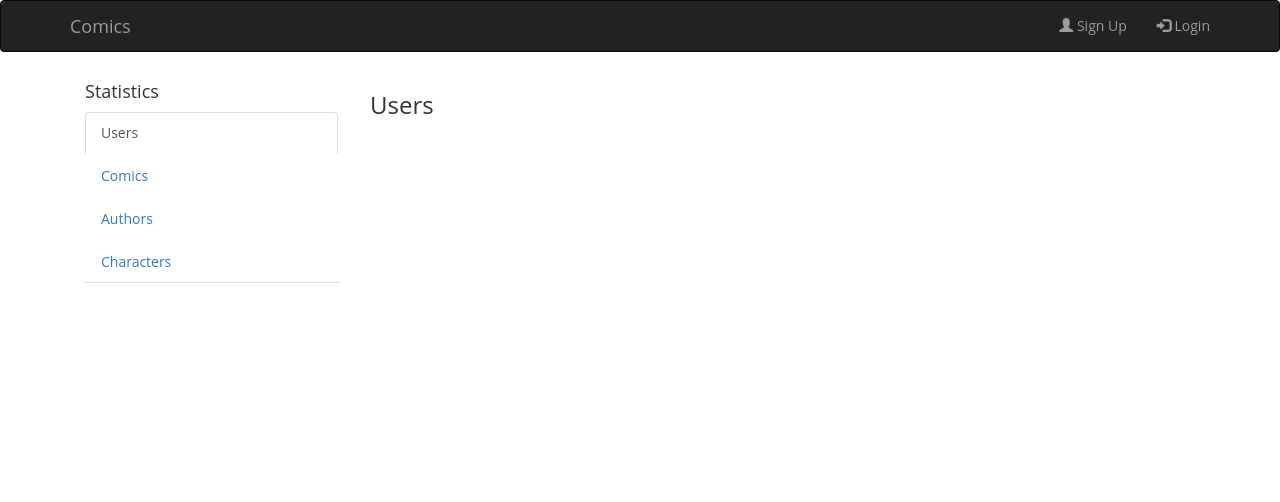
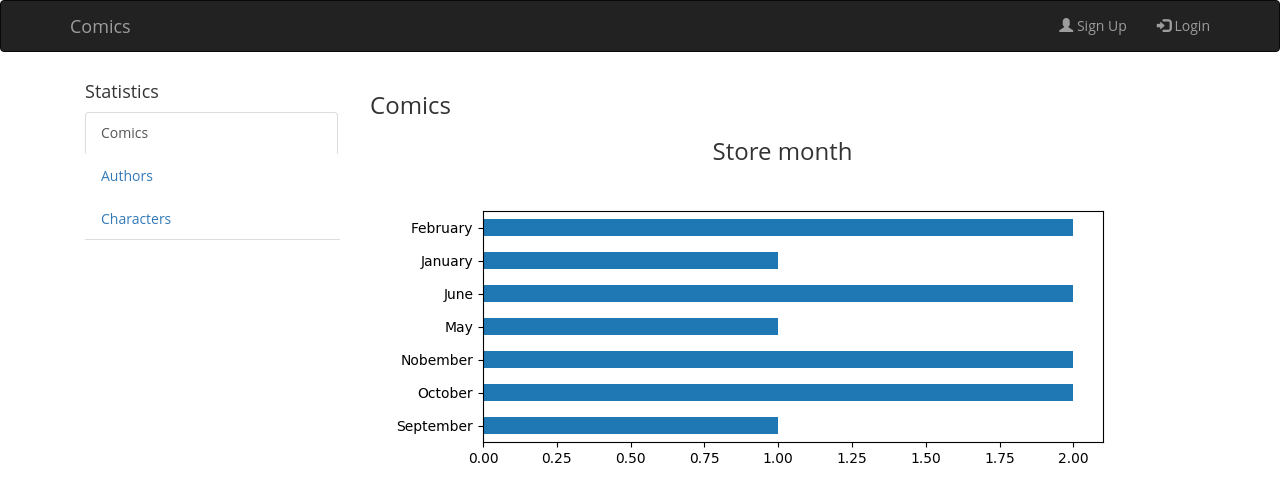
Before and after one commit to cfr5/ComicVine, a Django app: template pint/comics/templates/config/statistics.html in a window 1280 px wide. Shown: the top 502 px of the page. Run offline with Django 3.2, Linux system fonts and the light colour scheme; the template is opened without the code that fills it, so the values that code supplies are empty; some libraries are stand-ins or nearby versions.

Commit message:
limpieza de codigo y base de datos

```diff
--- a/pint/comics/templates/config/statistics.html
+++ b/pint/comics/templates/config/statistics.html
@@ -10,23 +10,14 @@
     	<div class="col-sm-3 sidenav">
 	<h4>Statistics</h4>
 	<ul class="nav nav-tabs nav-stacked">
-		<li class="active"><a data-toggle="tab" href="#user">Users</a></li>
-		<li><a data-toggle="tab" href="#com">Comics</a></li>
+		<li class="active"><a data-toggle="tab" href="#com">Comics</a></li>
 		<li><a data-toggle="tab" href="#aut">Authors</a></li>
 		<li><a data-toggle="tab" href="#char">Characters</a></li>
 	</ul>
 </div>
 	<div class="col-sm-9">
 	<div class="tab-content">
-
-			<div id="user" class="tab-pane fade in active">
-				<h3>Users</h3>
-
-
-
-			</div>
-
-			<div id="com" class="tab-pane fade">
+			<div id="com" class="tab-pane fade in active">
 				<h3>Comics</h3>
 				<center>
 					<h3>Store month</h3>
```
Also changed, not shown: pint/comics/templates/comics/author.html (+0 -9 lines), pint/db.sqlite3.
